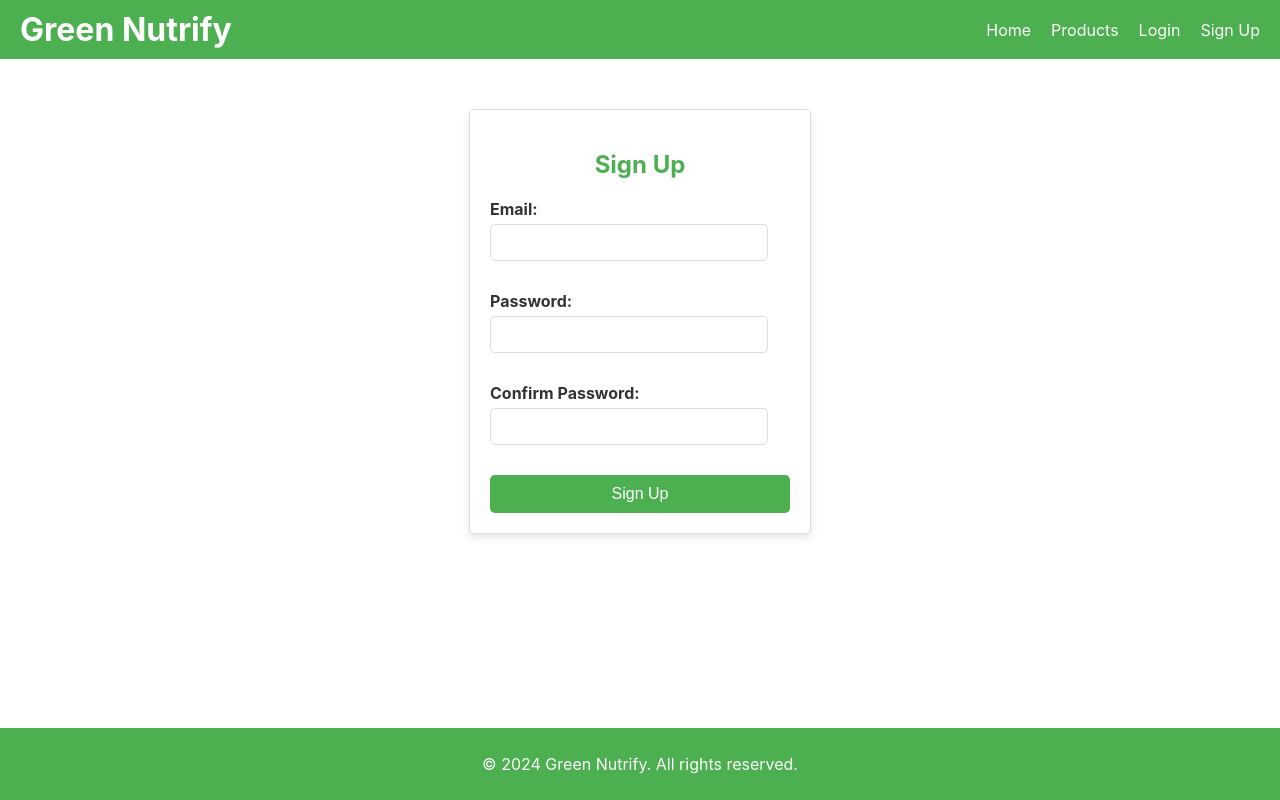
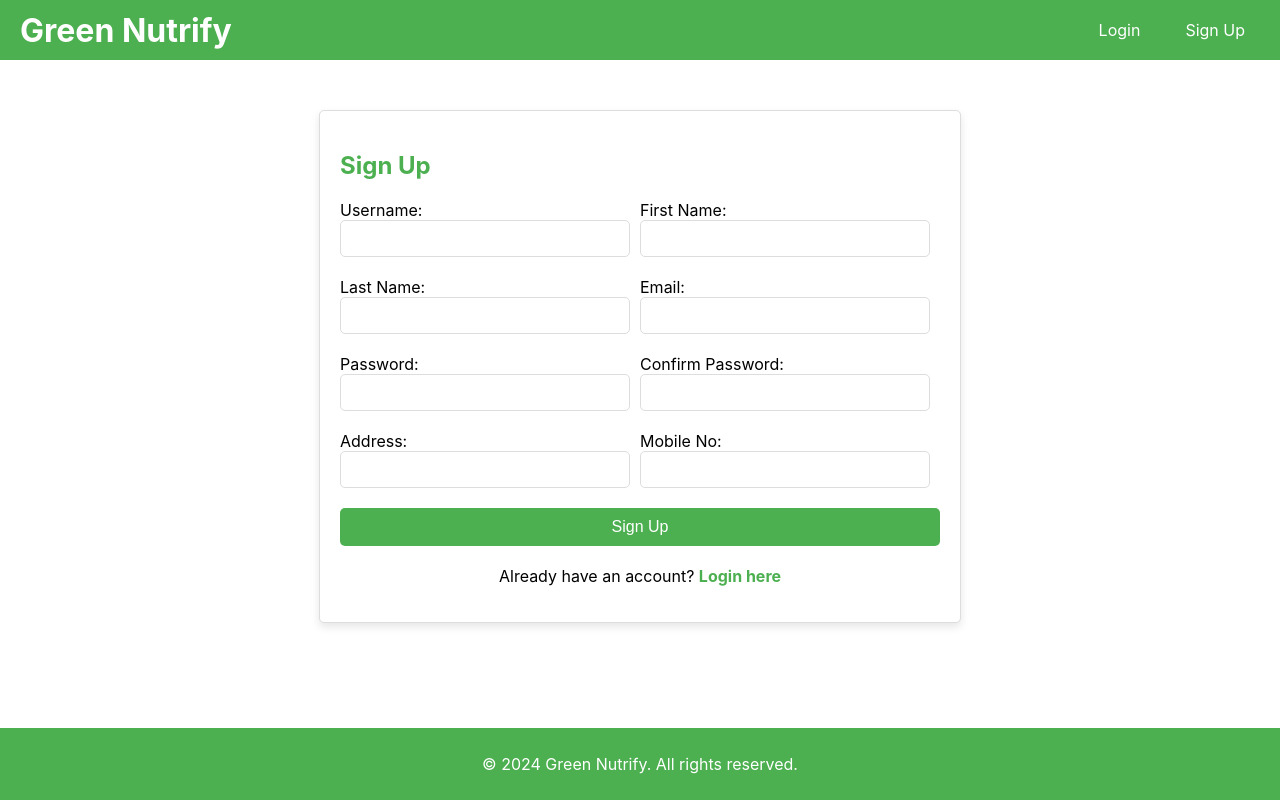
Before and after one commit to satyaprattipati/green_nutrify, a React (Create React App) app: page /signup in a window 1280 px wide. Built offline with nearby package versions, Linux system fonts and the light colour scheme.

Commit message:
Login and registration

```diff
--- a/package.json
+++ b/package.json
@@ -6,6 +6,7 @@
     "@testing-library/jest-dom": "^5.17.0",
     "@testing-library/react": "^13.4.0",
     "@testing-library/user-event": "^13.5.0",
+    "axios": "^1.7.3",
     "react": "^18.3.1",
     "react-dom": "^18.3.1",
     "react-router-dom": "^6.25.1",
--- a/src/components/Header.js
+++ b/src/components/Header.js
@@ -1,16 +1,40 @@
 import React from 'react';
-import { Link } from 'react-router-dom';
+import { Link, useNavigate } from 'react-router-dom';
 import './styles/components/Header.css';
 
 const Header = () => {
+  const navigate = useNavigate();
+
+  const handleLogout = () => {
+    // Remove user information from localStorage
+    localStorage.removeItem('user_id');
+    localStorage.removeItem('user_name');
+    localStorage.removeItem('token');
+
+    // Redirect to login page
+    navigate('/login');
+  };
+
+  const isLoggedIn = localStorage.getItem('token') !== null;
+
   return (
     <header className="header">
       <h1>Green Nutrify</h1>
       <nav>
-        <Link to="/">Home</Link>
-        <Link to="/products">Products</Link>
-        <Link to="/login">Login</Link>
-        <Link to="/signup">Sign Up</Link>
+        {isLoggedIn ? (
+          <>
+            <Link to="/">Home</Link>
+            <Link to="/products">Products</Link>
+            <button onClick={handleLogout} className="logout-button">
+              Logout
+            </button>
+          </>
+        ) : (
+          <>
+            <Link to="/login">Login</Link>
+            <Link to="/signup">Sign Up</Link>
+          </>
+        )}
       </nav>
     </header>
   );
--- a/src/components/styles/components/Header.css
+++ b/src/components/styles/components/Header.css
@@ -2,17 +2,48 @@
   display: flex;
   justify-content: space-between;
   align-items: center;
+  padding: 10px 20px;
   background-color: #4CAF50;
-    padding: 10px 20px;
-    color: white;
+  color: #fff;
 }
 
 .header h1 {
   margin: 0;
 }
 
-  .header nav a {
-    color: white;
-    margin-left: 20px;
+.header nav {
+  display: flex;
+  gap: 15px;
+}
+
+.header a {
+  color: #fff;
+  text-decoration: none;
+  padding: 10px 15px;
+  border-radius: 5px;
+  transition: background-color 0.3s ease, border-color 0.3s ease;
+}
+
+.header a:hover {
+  background-color: #1e88e5;
+  border: 2px solid #1e88e5;
+  color: #fff;
   text-decoration: none;
 }
+
+.logout-button {
+  color: #fff;
+  background-color: #f44336;
+  border: none;
+  padding: 10px 15px;
+  border-radius: 5px;
+  cursor: pointer;
+  font-size: 16px;
+  transition: background-color 0.3s ease, border-color 0.3s ease;
+}
+
+.logout-button:hover {
+  background-color: #d32f2f;
+  border: 2px solid #d32f2f;
+  color: #fff;
+}
--- a/src/components/styles/components/LoginSignup.css
+++ b/src/components/styles/components/LoginSignup.css
@@ -1,36 +1,49 @@
-.login-container,
-.signup-container {
-  width: 300px;
-  margin: 50px auto;
+.login-page {
+  display: flex;
+  flex-direction: column;
+  height: 100vh;
+  overflow: hidden;
+}
+
+.login-image {
+  background-image: url('./nutrify.jpg');
+  background-size: cover;
+  background-position: center;
+  height: 50%;
+}
+
+.login-form-container {
+  display: flex;
+  justify-content: center;
+  align-items: center;
+  height: 40%;
+  background-color: #fff;
+}
+
+.login-container {
+  width: 100%;
+  max-width: 400px;
   padding: 20px;
   border: 1px solid #ddd;
   border-radius: 5px;
-  background-color: #fff;
   box-shadow: 0 4px 8px rgba(0, 0, 0, 0.1);
-  display: flex;
-  flex-direction: column;
-  align-items: center;
+  text-align: center;
 }
 
-.login-container h2,
-.signup-container h2 {
+.login-container h2 {
   margin-bottom: 20px;
   color: #4CAF50;
 }
 
-form {
-  width: 100%;
-}
-
-form label {
+.login-container label {
   display: block;
   margin-bottom: 10px;
   color: #333;
   font-weight: bold;
 }
 
-form input {
-  width: calc(100% - 22px);
+.login-container input {
+  width: calc(100% - 20px);
   padding: 10px;
   margin-top: 5px;
   margin-bottom: 20px;
@@ -39,7 +52,7 @@ form input {
   box-sizing: border-box;
 }
 
-form button {
+.login-container button {
   width: 100%;
   padding: 10px;
   background-color: #4CAF50;
@@ -50,6 +63,16 @@ form button {
   font-size: 16px;
 }
 
-form button:hover {
+.login-container button:hover {
   background-color: #45a049;
 }
+
+.error-message {
+  color: red;
+  margin-bottom: 10px;
+}
+
+.success-message {
+  color: green;
+  margin-bottom: 10px;
+}
--- /dev/null
+++ b/src/components/styles/components/Signup.css
@@ -0,0 +1,78 @@
+.signup-container {
+    width: 80%;
+    max-width: 600px;
+    margin: 50px auto;
+    padding: 20px;
+    border: 1px solid #ddd;
+    border-radius: 5px;
+    background-color: #fff;
+    box-shadow: 0 4px 8px rgba(0, 0, 0, 0.1);
+  }
+
+  .signup-container h2 {
+    margin-bottom: 20px;
+    color: #4CAF50;
+  }
+
+  form {
+    display: flex;
+    flex-wrap: wrap;
+  }
+
+  form label {
+    display: flex;
+    flex-direction: column;
+    width: calc(50% - 10px);
+    margin-right: 10px;
+    margin-bottom: 20px;
+  }
+
+  form label:nth-child(2n) {
+    margin-right: 0;
+  }
+
+  form input {
+    padding: 10px;
+    border: 1px solid #ddd;
+    border-radius: 5px;
+    box-sizing: border-box;
+  }
+
+  form button {
+    width: 100%;
+    padding: 10px;
+    background-color: #4CAF50;
+    color: #fff;
+    border: none;
+    border-radius: 5px;
+    cursor: pointer;
+    font-size: 16px;
+  }
+
+  form button:hover {
+    background-color: #45a049;
+  }
+
+  .error-message {
+    color: red;
+    margin-top: 10px;
+  }
+
+  .success-message {
+    color: green;
+    margin-top: 10px;
+  }
+  .login-link {
+    margin-top: 20px;
+    text-align: center;
+  }
+
+  .login-link a {
+    color: #4CAF50;
+    text-decoration: none;
+    font-weight: bold;
+  }
+
+  .login-link a:hover {
+    text-decoration: underline;
+  }
--- a/src/pages/Login.js
+++ b/src/pages/Login.js
@@ -1,15 +1,46 @@
 import React, { useState } from 'react';
 import '../components/styles/components/LoginSignup.css';
+import axios from 'axios';
+
 const Login = () => {
   const [email, setEmail] = useState('');
   const [password, setPassword] = useState('');
+  const [error, setError] = useState('');
+  const [loading, setLoading] = useState(false);
 
-  const handleSubmit = (e) => {
+  const handleSubmit = async (e) => {
     e.preventDefault();
-    console.log('Login:', { email, password });
+    setLoading(true);
+    setError('');
+
+    try {
+      const response = await axios.post('http://localhost:3001/green_nutrify/login', {
+        userEmail: email,
+        Password: password,
+      });
+
+      const { user_id, user_name, token } = response.data;
+
+      // Store user information and token in localStorage
+      localStorage.setItem('user_id', user_id);
+      localStorage.setItem('user_name', user_name);
+      localStorage.setItem('token', token);
+
+      console.log('Login successful:', response.data);
+      window.location.href = '/';
+
+    } catch (err) {
+      console.error('Login error:', err.response ? err.response.data : err.message);
+      setError('Login failed. Please check your credentials and try again.');
+    } finally {
+      setLoading(false);
+    }
   };
 
   return (
+    <div className="login-page">
+      <div className="login-image"></div>
+      <div className="login-form-container">
         <div className="login-container">
           <h2>Login</h2>
           <form onSubmit={handleSubmit}>
@@ -31,8 +62,13 @@ const Login = () => {
                 required
               />
             </label>
-        <button type="submit">Login</button>
+            {error && <p className="error-message">{error}</p>}
+            <button type="submit" disabled={loading}>
+              {loading ? 'Logging in...' : 'Login'}
+            </button>
           </form>
+        </div>
+      </div>
     </div>
   );
 };
--- a/src/pages/Signup.js
+++ b/src/pages/Signup.js
@@ -1,24 +1,88 @@
 import React, { useState } from 'react';
-import '../components/styles/components/LoginSignup.css';
+import axios from 'axios';
+import { useNavigate } from 'react-router-dom';
+import '../components/styles/components/Signup.css';
 
 const Signup = () => {
+  const [userName, setUserName] = useState('');
+  const [firstName, setFirstName] = useState('');
+  const [lastName, setLastName] = useState('');
   const [email, setEmail] = useState('');
   const [password, setPassword] = useState('');
   const [confirmPassword, setConfirmPassword] = useState('');
+  const [address, setAddress] = useState('');
+  const [mobileNo, setMobileNo] = useState('');
+  const [error, setError] = useState('');
+  const [success, setSuccess] = useState('');
+  const [loading, setLoading] = useState(false);
 
-  const handleSubmit = (e) => {
+  const navigate = useNavigate();
+
+  const handleSubmit = async (e) => {
     e.preventDefault();
     if (password !== confirmPassword) {
       alert("Passwords do not match");
       return;
     }
-    console.log('Signup:', { email, password });
+
+    setLoading(true);
+    setError('');
+    setSuccess('');
+
+    const data = {
+      userName,
+      firstName,
+      lastName,
+      email,
+      password,
+      address,
+      mobileNo,
+    };
+
+    try {
+      const response = await axios.post('http://localhost:3001/green_nutrify/register', data);
+      console.log('Signup successful:', response.data);
+      setSuccess('User registered successfully!');
+      navigate('/login');
+    } catch (err) {
+      console.error('Signup error:', err.response ? err.response.data : err.message);
+      setError('Signup failed. Please try again.');
+    } finally {
+      setLoading(false);
+    }
   };
 
   return (
     <div className="signup-container">
       <h2>Sign Up</h2>
       <form onSubmit={handleSubmit}>
+        <label>
+          Username:
+          <input
+            type="text"
+            value={userName}
+            onChange={(e) => setUserName(e.target.value)}
+            required
+          />
+        </label>
+        <label>
+          First Name:
+          <input
+            type="text"
+            value={firstName}
+            onChange={(e) => setFirstName(e.target.value)}
+            required
+          />
+        </label>
+        <label>
+          Last Name:
+          <input
+            type="text"
+            value={lastName}
+            onChange={(e) => setLastName(e.target.value)}
+            required
+          />
+        </label>
         <label>
           Email:
           <input
@@ -46,8 +110,33 @@ const Signup = () => {
             required
           />
         </label>
-        <button type="submit">Sign Up</button>
+        <label>
+          Address:
+          <input
+            type="text"
+            value={address}
+            onChange={(e) => setAddress(e.target.value)}
+            required
+          />
+        </label>
+        <label>
+          Mobile No:
+          <input
+            type="text"
+            value={mobileNo}
+            onChange={(e) => setMobileNo(e.target.value)}
+            required
+          />
+        </label>
+        {error && <p className="error-message">{error}</p>}
+        {success && <p className="success-message">{success}</p>}
+        <button type="submit" disabled={loading}>
+          {loading ? 'Registering...' : 'Sign Up'}
+        </button>
       </form>
+      <p className="login-link">
+        Already have an account? <a href="/login">Login here</a>
+      </p>
     </div>
   );
 };
```
Also changed, not shown: src/components/styles/components/nutrify.jpg (added), 1 other file (tests, documents, lock files or other folders). Lines whose indentation alone changed are shown as unchanged.
